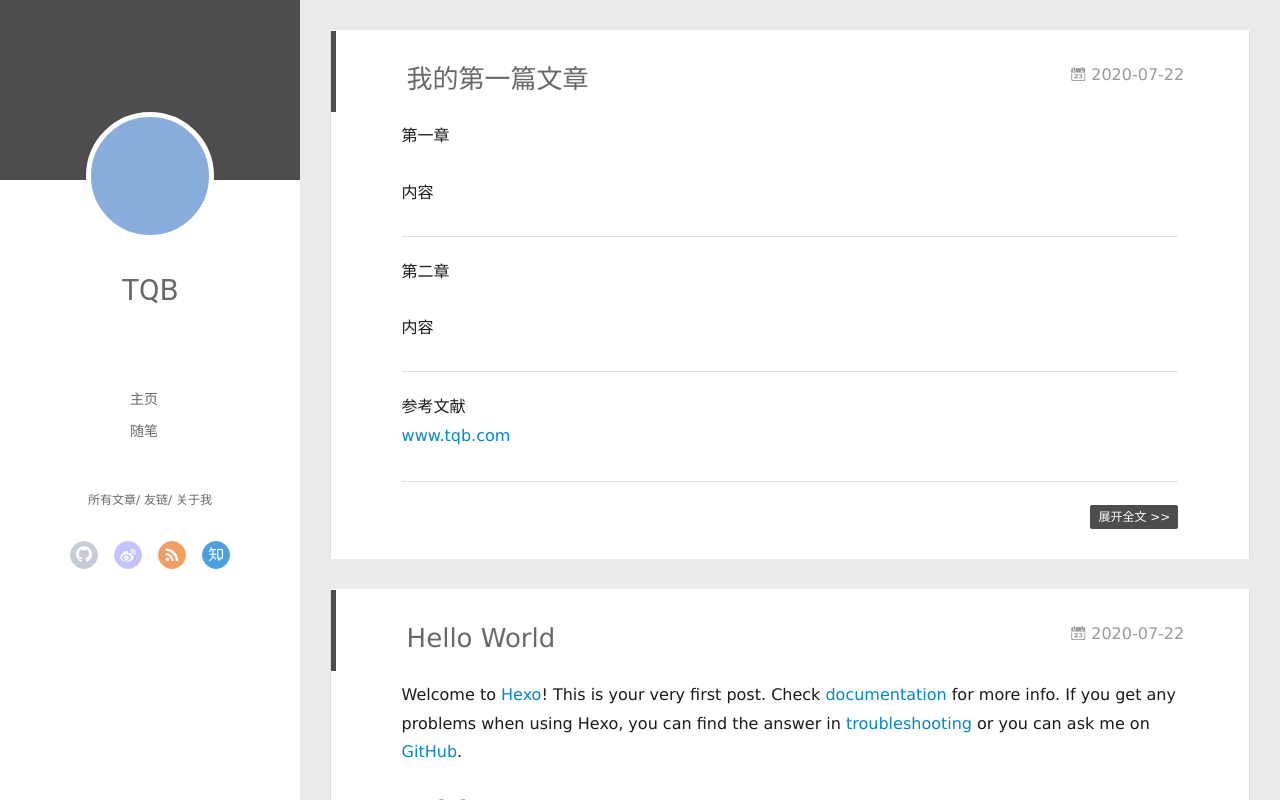
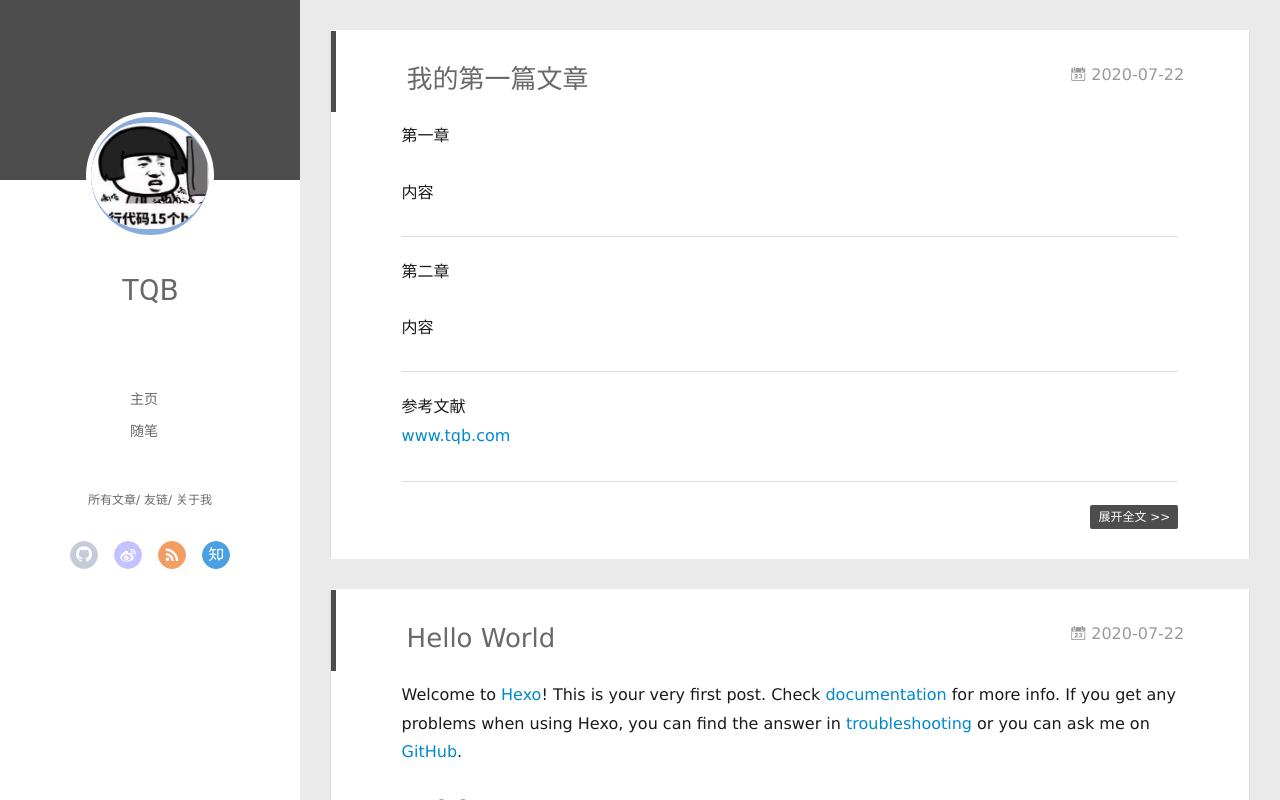
Before and after one commit to tqbshl2020/tqbshl2020.github.io, a plain HTML site: page index.html in a window 1280 px wide. Drawn offline with Linux system fonts and the light colour scheme; no server answers.

Commit message:
Site updated: 2020-07-25 20:58:13

```diff
--- a/index.html
+++ b/index.html
@@ -43,7 +43,7 @@
 <div class="intrude-less">
 	<header id="header" class="inner">
 		<a href="/" class="profilepic">
-			<img src="" class="js-avatar">
+			<img src="img/head-portrait.jpg" class="js-avatar">
 		</a>
 		<hgroup>
 		  <h1 class="header-author"><a href="/">TQB</a></h1>
```
Also changed, not shown: img/head-portrait.jpg (added).
